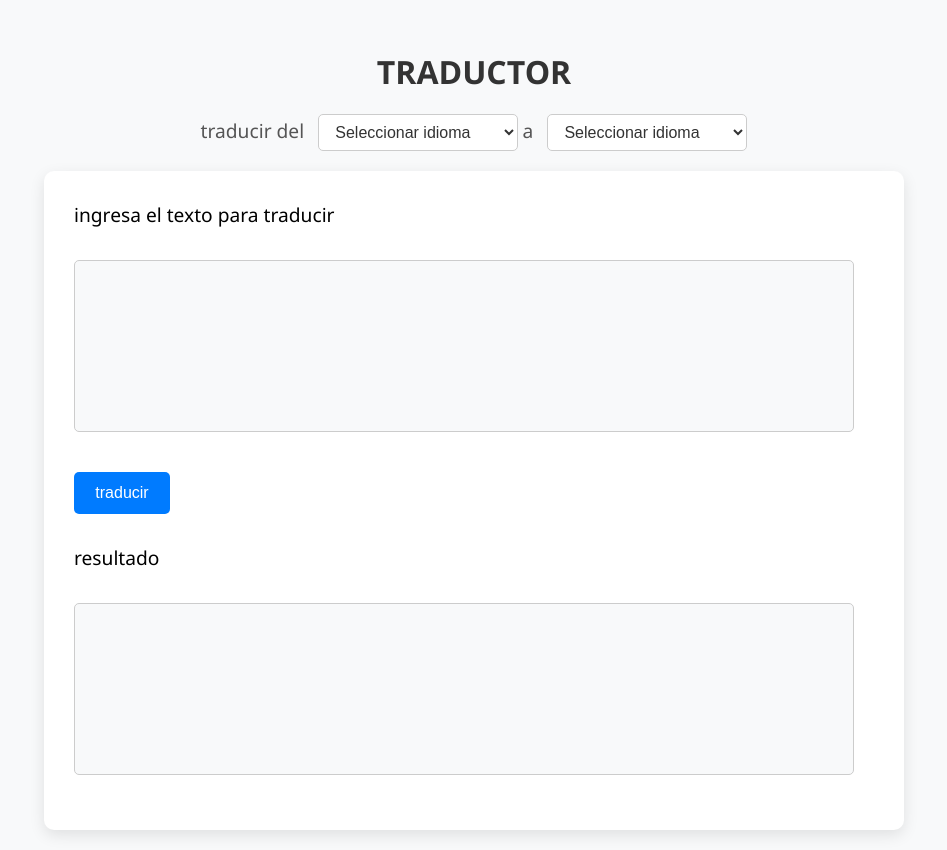
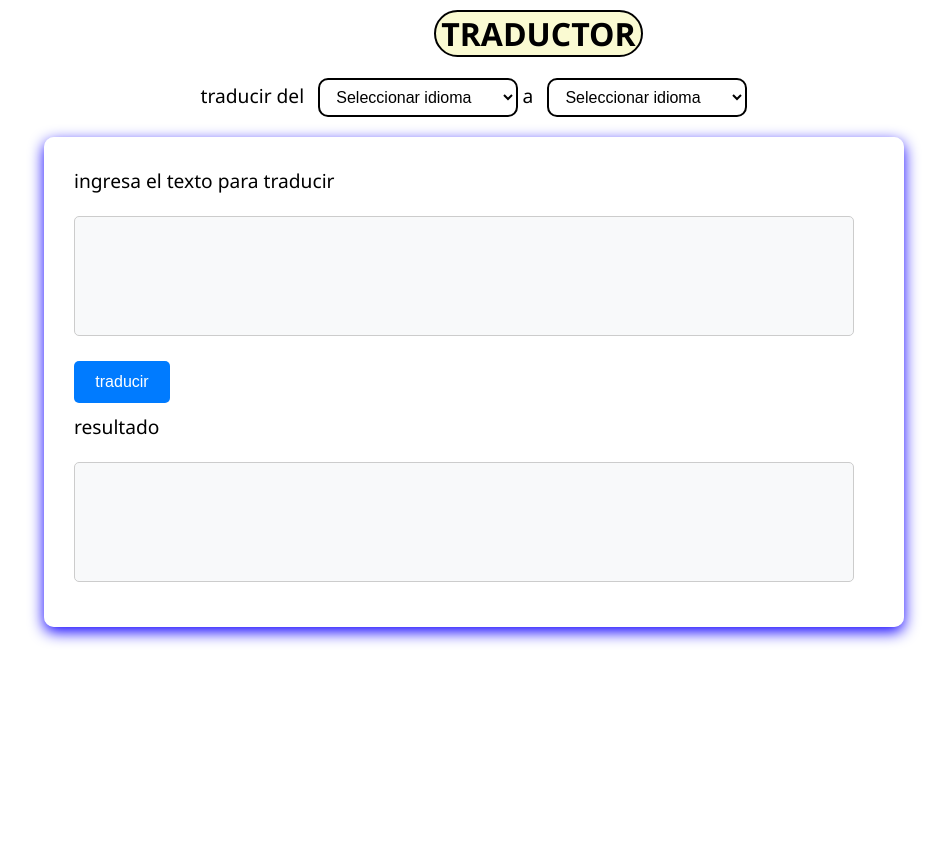
Before and after one commit to juan0941/parcial-programaci-n-web, a plain HTML site: page index.html in a window 1280 px wide. Shown: the whole page, without its empty margins (166-1113 px from the left). After the commit the page ends 800 px from the top, so only its background shows below. Drawn offline with Linux system fonts and the light colour scheme; no server answers.

Commit message:
modificando css

```diff
--- a/styles.css
+++ b/styles.css
@@ -1,16 +1,20 @@
-
 body {
     font-family: 'Segoe UI', Tahoma, Geneva, Verdana, sans-serif;
     margin: 0;
     padding: 0;
-    background-color: #f8f9fa;
+    background-color: #ffffff;
 }
 
 h1 {
+    background-color: rgb(250, 250, 210);
+    width: 16%;
+    margin-left: 600px;
+    border: solid 2px black;
+    border-radius: 30px;
     text-align: center;
-    color: #333;
+    color: #000000;
     font-size: 2em;
-    margin-top: 50px;
+    margin-top: 10px;
 }
 
 .contenedorDeLenguaje {
@@ -20,16 +24,16 @@ h1 {
 
 .contenedorDeLenguaje label {
     margin-right: 10px;
-    color: #555;
+    color: #000000;
     font-size: 1.2em;
 }
 
 .contenedorDeLenguaje select {
     padding: 8px 12px;
-    border-radius: 5px;
-    border: 1px solid #ccc;
+    border-radius: 10px;
+    border: 2px solid #000000;
     background-color: #fff;
-    color: #333;
+    color: #000000;
     transition: border-color 0.3s ease;
     font-size: 1em;
     width: 100%;
@@ -39,34 +43,35 @@ h1 {
 
 .contenedorDeLenguaje select:focus {
     outline: none;
-    border-color: #007bff;
+    border-color: #1100ff;
+    box-shadow: 0 5px 15px #000000;
 }
 
 .contenedorRespuesta {
-    margin: 20px auto;
+    margin: 10px auto;
     padding: 30px;
     border-radius: 10px;
-    box-shadow: 0 5px 15px rgba(0, 0, 0, 0.1);
+    box-shadow: 0 5px 15px #1100ff;
     max-width: 800px;
     width: 90%;
-    background-color: #fff;
+    background-color: #ffffff8a;
 }
 
 .contenedorRespuesta label {
     display: block;
-    margin-bottom: 10px;
     color: #000000;
     font-size: 1.2em;
 }
 
 .contenedorRespuesta textarea {
     width: calc(100% - 20px);
+    height: 120px;
     padding: 10px;
-    margin-bottom: 20px;
+    margin-bottom: 10px;
     border-radius: 5px;
     border: 1px solid #ccc;
     background-color: #f8f9fa;
-    color: #333;
+    color: #000000;
     resize: none;
     font-size: 1em;
     box-sizing: border-box;
@@ -81,12 +86,12 @@ h1 {
     cursor: pointer;
     transition: background-color 0.3s ease;
     font-size: 1em;
-    margin-top: 15px;
-    margin-bottom: 30px;
+    margin-top: 10px;
+    margin-bottom: 10px;
     display: block;
     width: 12%;
 }
 
 .contenedor-respuesta button:hover {
-    background-color: #0056b3;
+    background-color: #ffffff;
 }
```
